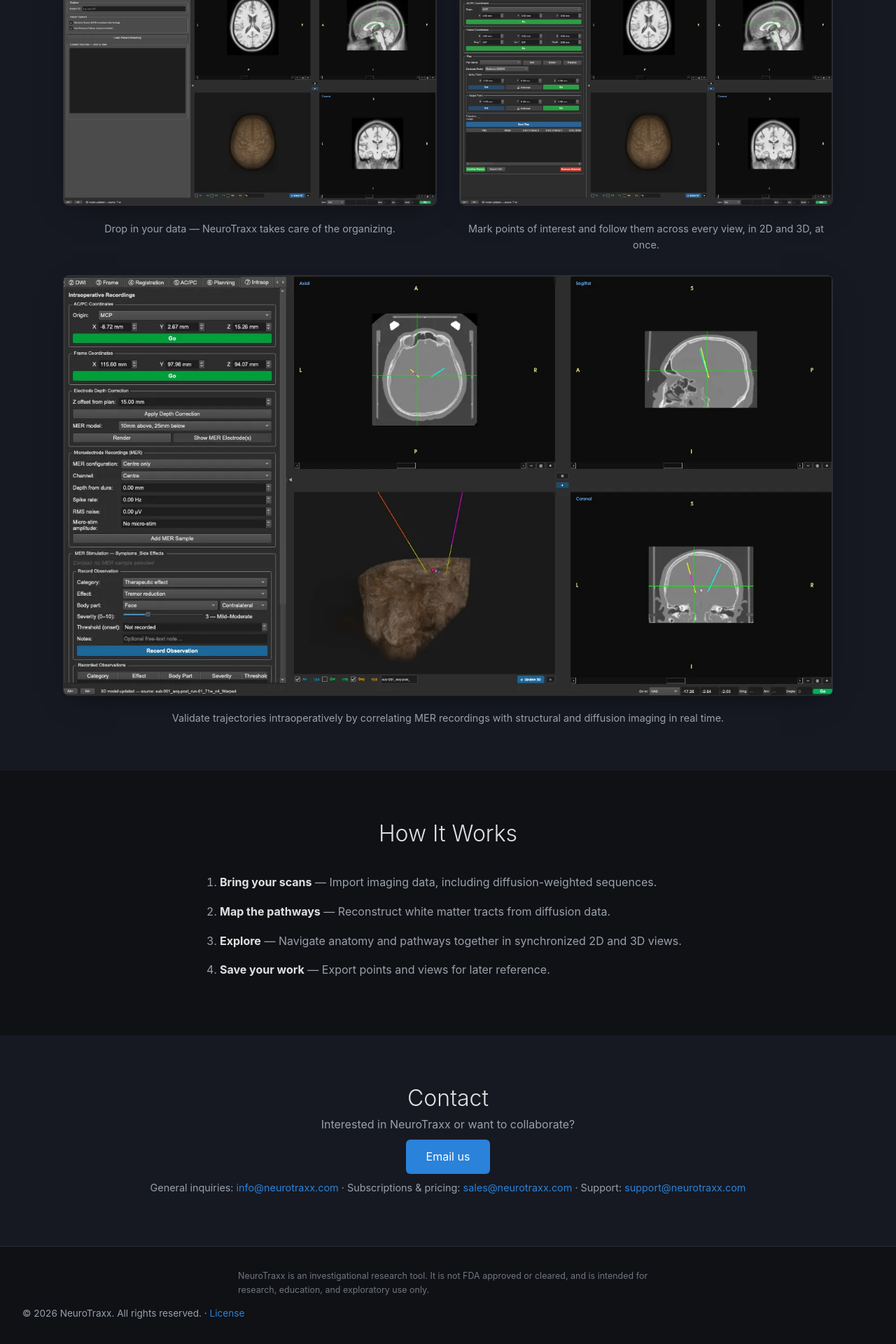
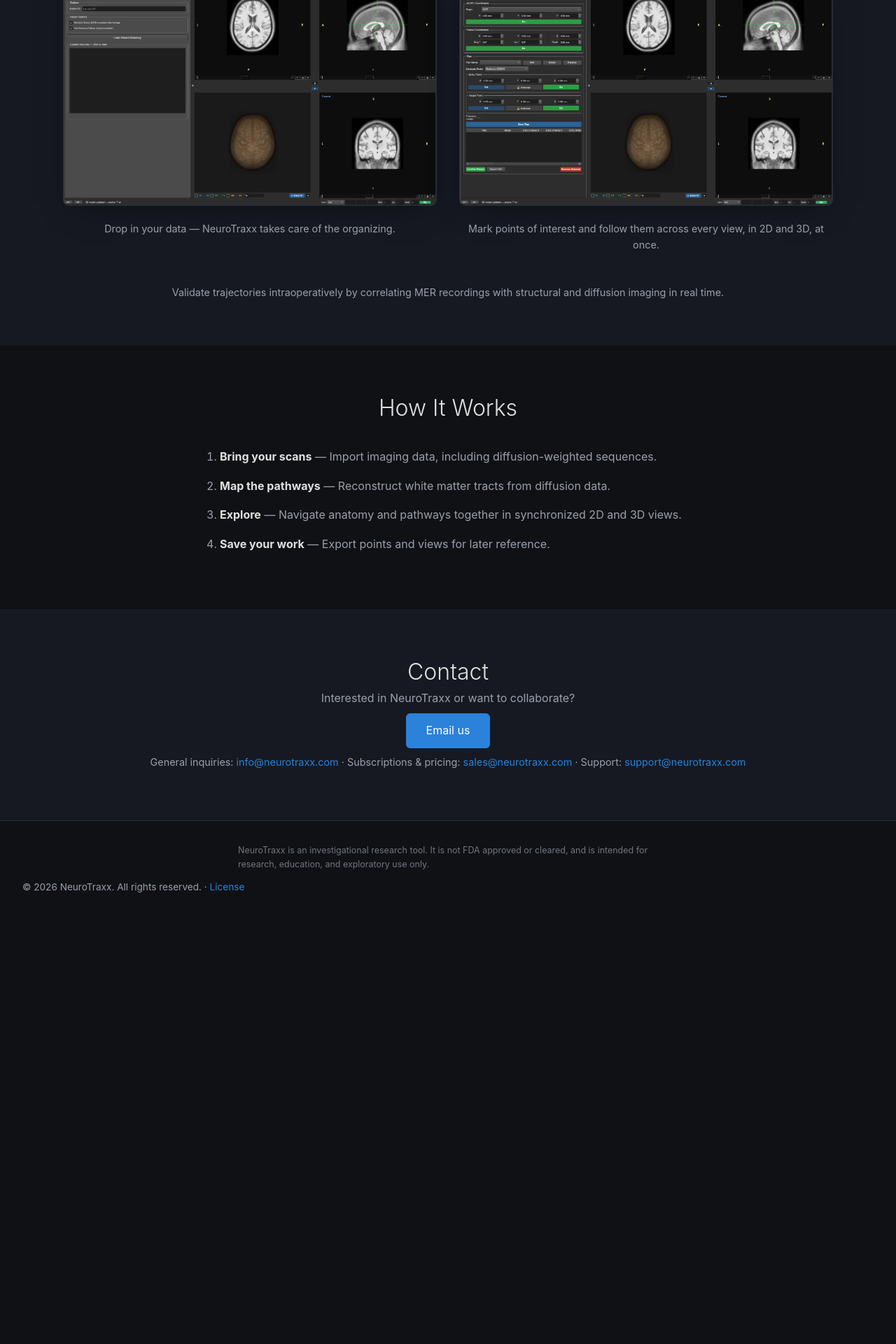
Before and after one commit to clement-t-chow/neurotraxx-site, a Jekyll site: the page built from index.html, in a window 1280 px wide. Shown: the part 1692-3612 px from the top of the page at 70% size. Built offline with Jekyll 4.4.1, drawn with Linux system fonts in a browser that asks for light colours; after the commit the page ends 3003 px from its top, so only the background shows below that.

Commit message:
Remove intraop screenshot image, keep caption

```diff
--- a/index.html
+++ b/index.html
@@ -87,10 +87,6 @@
 
       <div class="screens">
         <figure class="screen wide">
-          <picture>
-            <source srcset="{{ '/assets/img/screenshot_intraop.webp' | relative_url }}" type="image/webp">
-            <img src="{{ '/assets/img/screenshot_intraop.png' | relative_url }}" alt="Intraoperative view correlating MER tracks with structural and diffusion imaging" width="1452" height="792" loading="lazy">
-          </picture>
           <figcaption>Validate trajectories intraoperatively by correlating MER recordings with structural and diffusion imaging in real time.</figcaption>
         </figure>
       </div>
```
